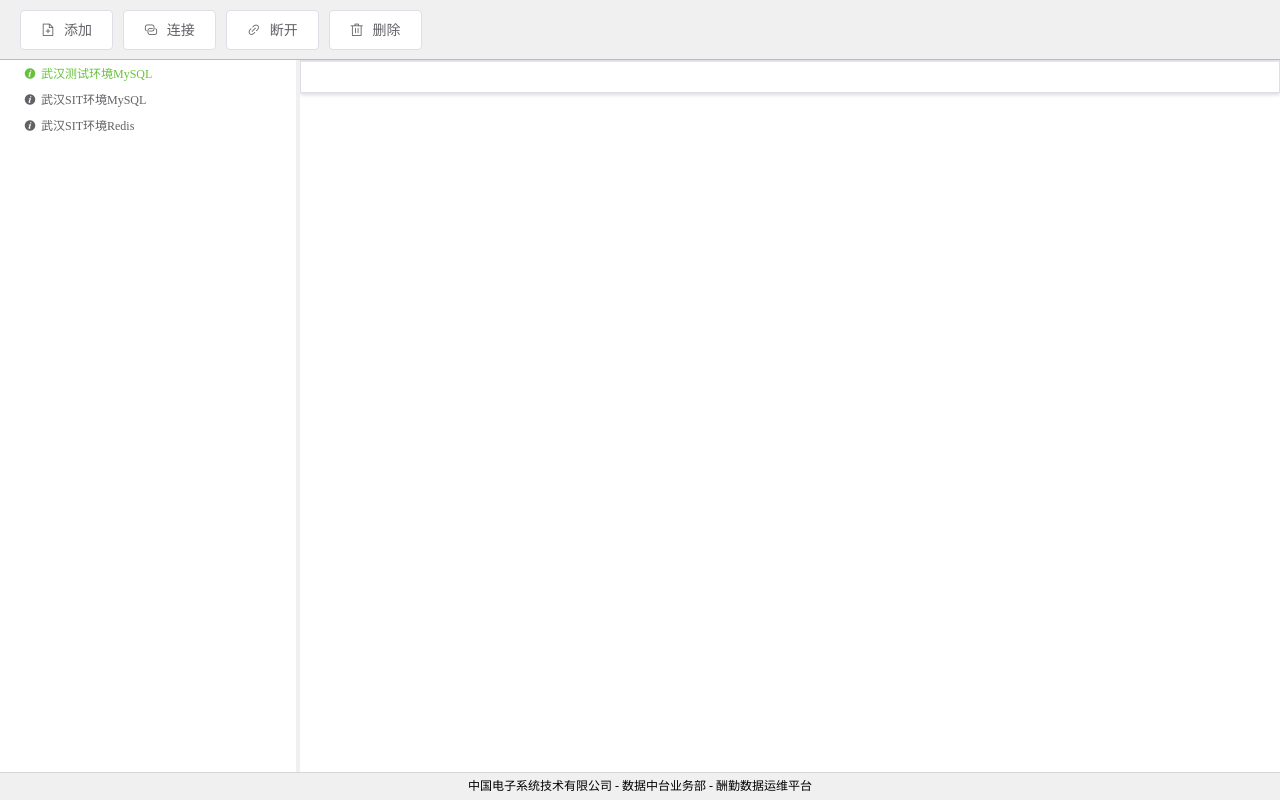
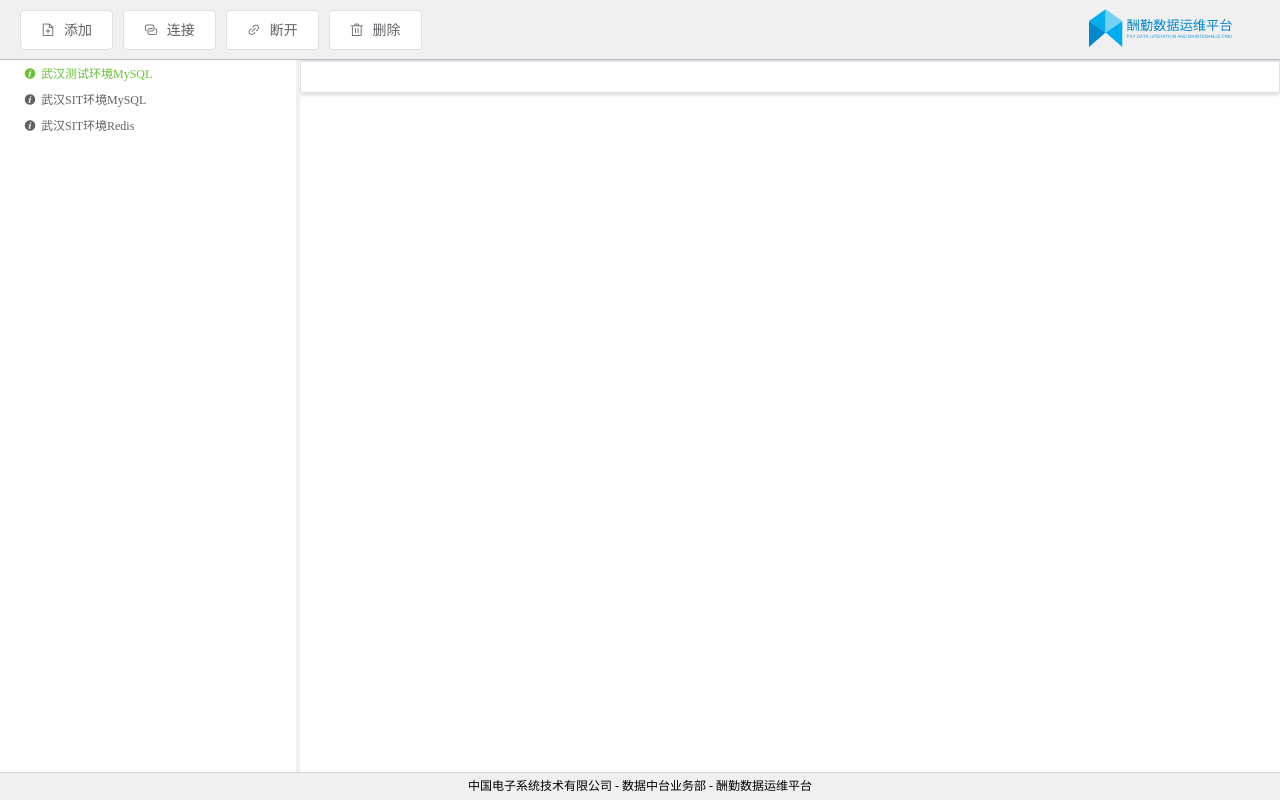
Before and after one commit to 23557544/chou-q-1, a Vue app in the folder web/: page / in a window 1280 px wide. Built offline with nearby package versions, Linux system fonts and the light colour scheme.

Commit message:
add logo

```diff
--- a/web/src/App.vue
+++ b/web/src/App.vue
@@ -2,11 +2,14 @@
   <div id="app">
     <el-container>
       <el-header class="header">
-        <div style="margin-top: 10px">
+        <div style="float: left; margin-top: 10px">
           <el-button @click="dialogVisible = true" icon="el-icon-document-add"> 添加 </el-button>
           <el-button icon="el-icon-connection"> 连接 </el-button>
           <el-button icon="el-icon-link"> 断开 </el-button>
           <el-button icon="el-icon-delete"> 删除 </el-button>
+        </div>
+        <div class="logo">
+          <img :src="icon.logo" alt />
         </div>
       </el-header>
       <el-container class="main">
@@ -51,6 +54,9 @@ export default {
   name: "App",
   data() {
     return {
+      icon: {
+        logo: require('../src/assets/logo.svg')
+      },
       sources: [
         { label: "武汉测试环境MySQL", connect: true, type: "MySQL" },
         { label: "武汉SIT环境MySQL", connect: false, type: "MySQL" },
@@ -128,4 +134,5 @@ p {
 .text-success {
   color: #67c23a;
 }
+.logo {float: right; width: 200px; height: auto; margin-top: -45px;}
 </style>
```
Also changed, not shown: web/src/assets/logo.svg (added).
